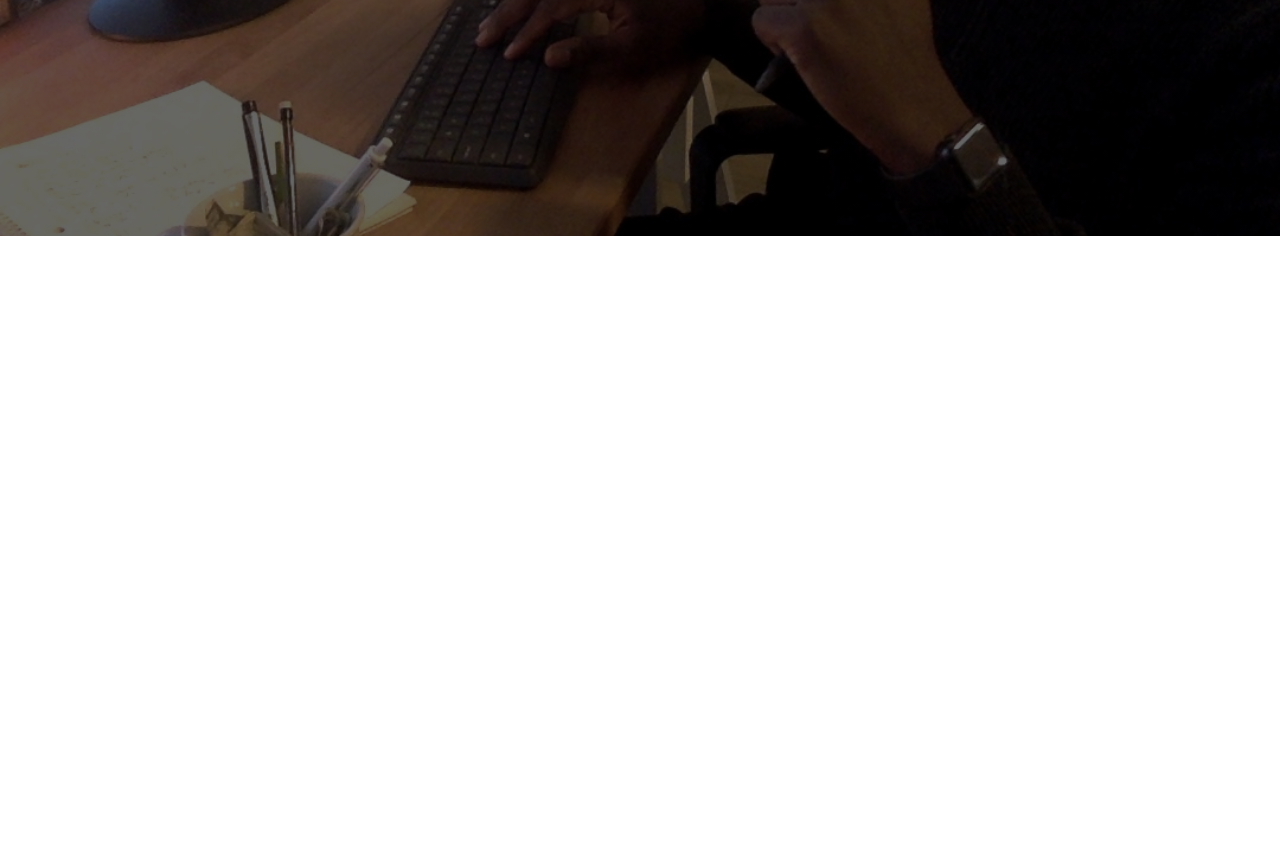
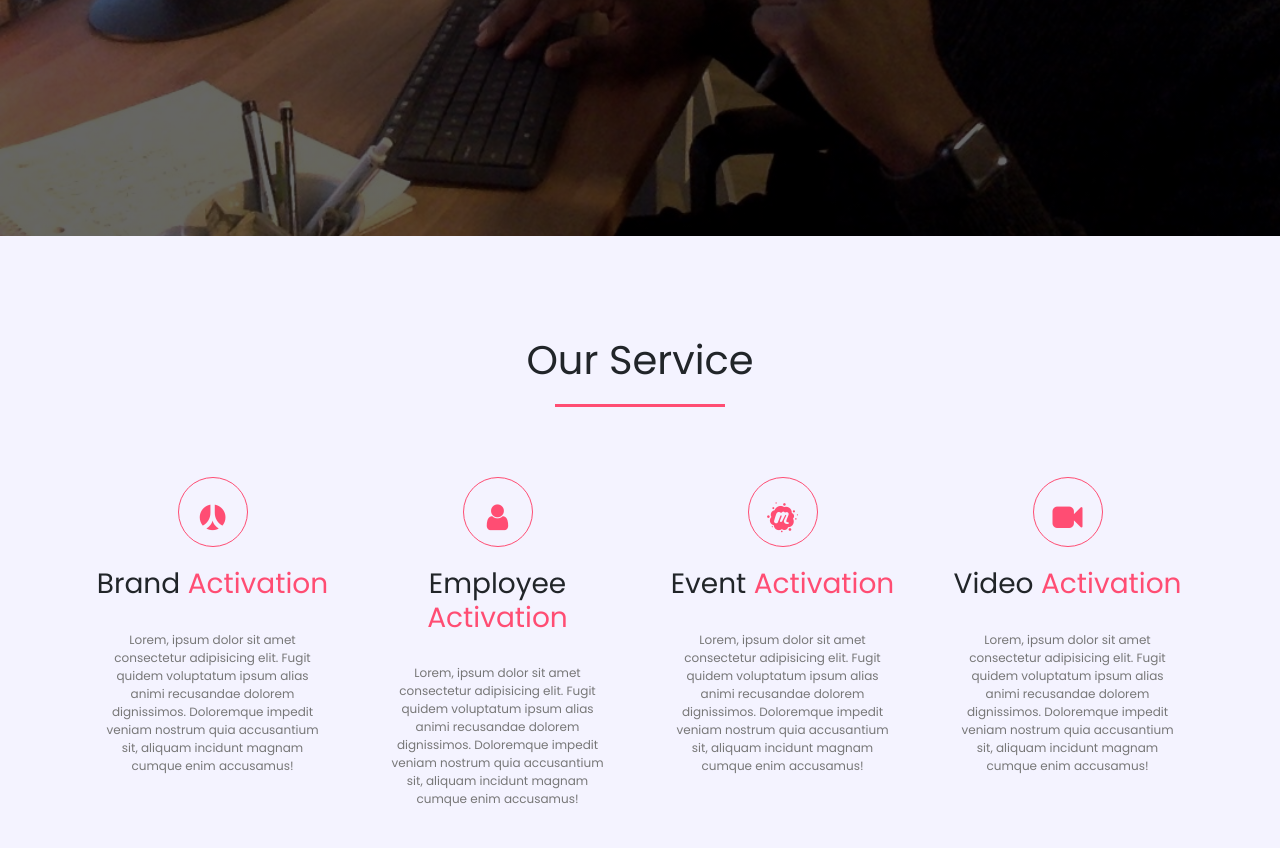
Before and after one commit to CharlesRudisel/Portfolio_Page, a plain HTML site: page index2.html in a window 1280 px wide. Shown: the part 564-1412 px from the top of the page. Before the commit the page ends 800 px from the top, so only its background shows below. Drawn offline with nearby package versions, Linux system fonts and the light colour scheme.

Commit message:
commit for the sake

```diff
--- a/index2.html
+++ b/index2.html
@@ -9,6 +9,7 @@
     <link rel="stylesheet" href="style.css">
     <link href="https://fonts.googleapis.com/css?family=Poppins&display=swap" rel="stylesheet">
     <link rel="stylesheet" href="https://stackpath.bootstrapcdn.com/font-awesome/4.7.0/css/font-awesome.min.css">
+<link rel="stylesheet" href="https://stackpath.bootstrapcdn.com/bootstrap/4.3.1/css/bootstrap.min.css">
 
 </head>
 
@@ -30,6 +31,57 @@
         </div>
     </section>
 
+    <!-----------------Projects--------------------->
+
+    <section class="service">
+        <div class="content-box">
+            <div class="container">
+                <h1>Our Service</h1>
+                <div class="row services">
+                    <div class="col-md-3 text-center">
+                        <div class="icon">
+                            <i class="fa fa-renren"></i>
+                        </div>
+                        <h3>Brand <span>Activation</span></h3>
+                        <p>Lorem, ipsum dolor sit amet consectetur adipisicing elit.
+                            Fugit quidem voluptatum ipsum alias animi recusandae dolorem
+                            dignissimos. Doloremque impedit veniam nostrum quia accusantium sit,
+                            aliquam incidunt magnam cumque enim accusamus!</p>
+                    </div>
+                    <div class="col-md-3 text-center">
+                        <div class="icon">
+                            <i class="fa fa-user"></i>
+                        </div>
+                        <h3>Employee <span>Activation</span></h3>
+                        <p>Lorem, ipsum dolor sit amet consectetur adipisicing elit.
+                            Fugit quidem voluptatum ipsum alias animi recusandae dolorem
+                            dignissimos. Doloremque impedit veniam nostrum quia accusantium sit,
+                            aliquam incidunt magnam cumque enim accusamus!</p>
+                    </div>
+                    <div class="col-md-3 text-center">
+                        <div class="icon">
+                            <i class="fa fa-meetup"></i>
+                        </div>
+                        <h3>Event <span>Activation</span></h3>
+                        <p>Lorem, ipsum dolor sit amet consectetur adipisicing elit.
+                            Fugit quidem voluptatum ipsum alias animi recusandae dolorem
+                            dignissimos. Doloremque impedit veniam nostrum quia accusantium sit,
+                            aliquam incidunt magnam cumque enim accusamus!</p>
+                    </div>
+                    <div class="col-md-3 text-center">
+                        <div class="icon">
+                            <i class="fa fa-video-camera"></i>
+                        </div>
+                        <h3>Video <span>Activation</span></h3>
+                        <p>Lorem, ipsum dolor sit amet consectetur adipisicing elit.
+                            Fugit quidem voluptatum ipsum alias animi recusandae dolorem
+                            dignissimos. Doloremque impedit veniam nostrum quia accusantium sit,
+                            aliquam incidunt magnam cumque enim accusamus!</p>
+                    </div>
+                </div>
+            </div>
+        </div>
+    </section>
 </body>
 
 </html>
--- a/style.css
+++ b/style.css
@@ -68,3 +68,55 @@
 .banner-text a:hover{
     background: transparent;
 }
+
+/*--------------Projects --------------*/
+
+.content-box{
+    background: #f4f3ff;
+    height: 100vh;
+    width: 100%;
+}
+
+h1{
+    text-align: center;
+    padding-top: 100px;
+}
+
+h1::after{
+    content: '';
+    background: #ff4d73;
+    display: block;
+    height: 3px;
+    width: 170px;
+    margin: 20px auto 50px;
+}
+
+.services .icon{
+    font-size: 30px;
+    margin: 20px auto;
+    padding: 18px;
+    height: 70px;
+    width: 70px;
+    border: 1px solid #ff4d73;
+    border-radius: 50%;
+    color: #ff4d73;
+}
+
+.services p{
+    font-size: 12px;
+    margin-top: 10px;
+    color: #777;
+    padding: 20px;
+}
+.services span{
+    color: #ff4d73;
+    transition: .5s;
+}
+.services .col-md-3:hover{
+    background: #ff4d73;
+    cursor: pointer;
+    color: #fff;
+    box-shadow: -5px 5px 10px 0 rgba(0,0,0,0.4);
+    transition: .5s;
+
+}
```
